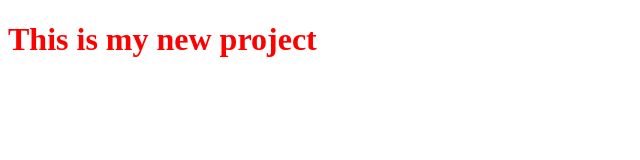
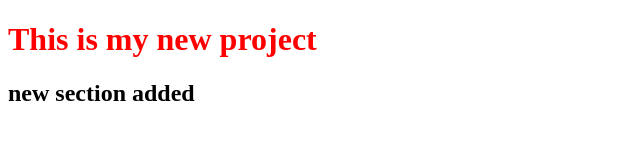
Before and after one commit to dave-grig/my-project, a plain HTML site: page index.html in a window 1280 px wide. Shown: the whole page, without its empty margins (0-640 px from the left). Drawn offline with Linux system fonts and the light colour scheme.

Commit message:
new section added

```diff
--- a/index.html
+++ b/index.html
@@ -7,5 +7,8 @@
 </head>
 <body>
 	<h1>This is my new project</h1>
+	<section>
+		<h2>new section added</h2>
+	</section>
 </body>
 </html>
```
